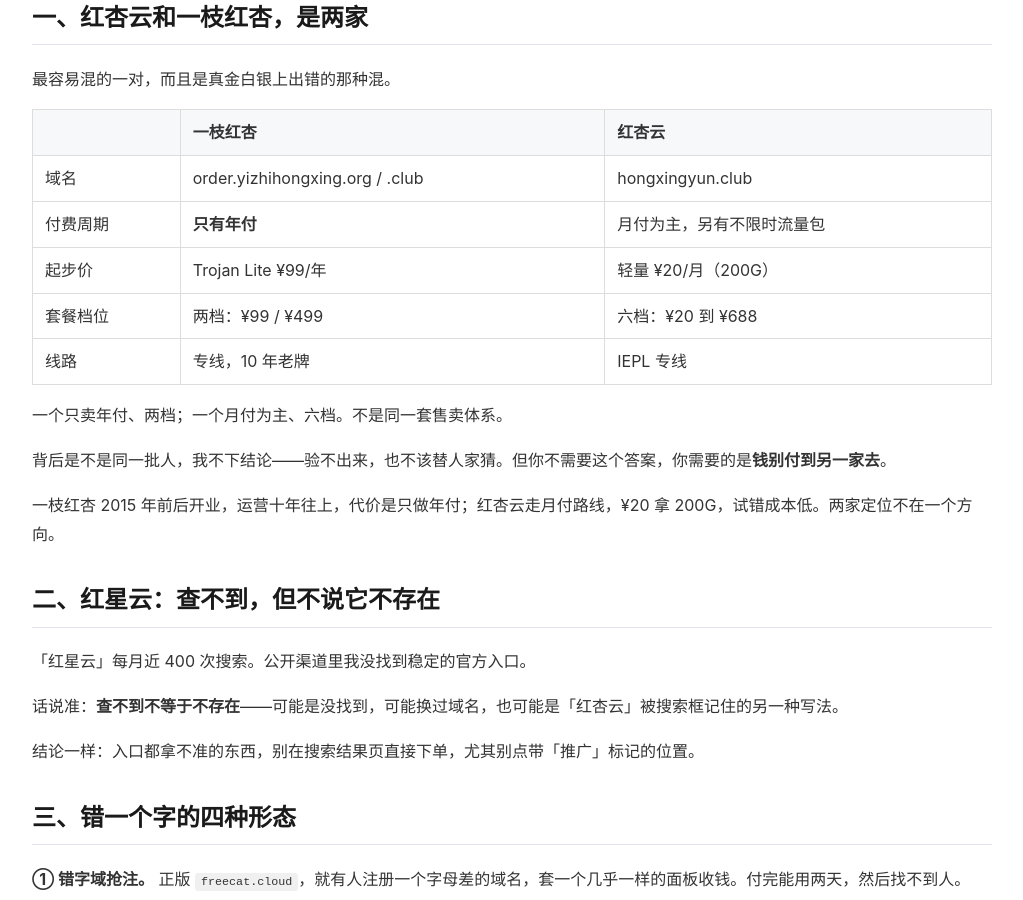
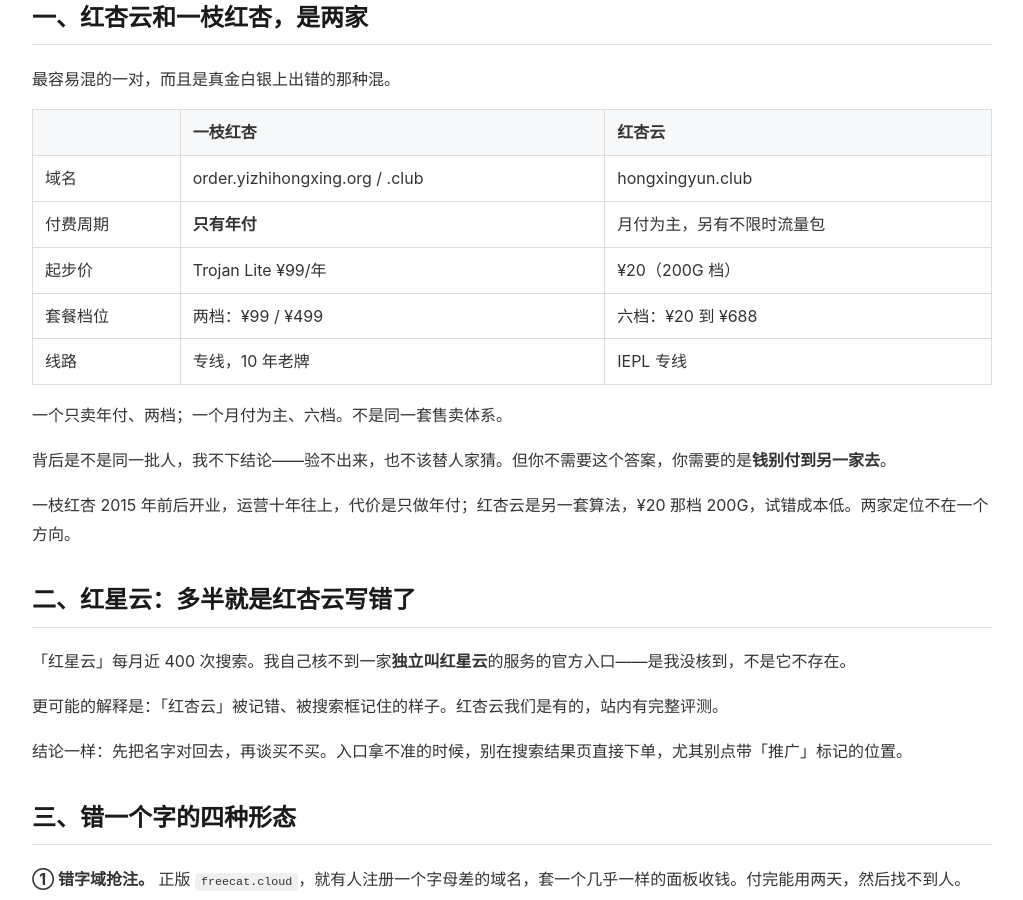
Before and after one commit to yezuofan/free-internet-guide, a Jekyll site: the page built from getting-started/airport-name-typo-guide-2026.md, in a window 1280 px wide and 900 px high, scrolled down 867 px. Shown: the whole window, without its empty margins (128-1151 px from the left). Built offline with Jekyll 4.4.1, drawn with Linux system fonts in a browser that asks for light colours; our own code applies the rules of GitHub Pages for plain Markdown files; some of the changed text lies outside the part shown.

Commit message:
revise(mirror): align 红星云 framing and 红杏云 pricing with blog revision

```diff
--- a/getting-started/airport-name-typo-guide-2026.md
+++ b/getting-started/airport-name-typo-guide-2026.md
@@ -27,7 +27,7 @@
 |:--|:--|:--|
 | 域名 | order.yizhihongxing.org / .club | hongxingyun.club |
 | 付费周期 | **只有年付** | 月付为主，另有不限时流量包 |
-| 起步价 | Trojan Lite ¥99/年 | 轻量 ¥20/月（200G） |
+| 起步价 | Trojan Lite ¥99/年 | ¥20（200G 档） |
 | 套餐档位 | 两档：¥99 / ¥499 | 六档：¥20 到 ¥688 |
 | 线路 | 专线，10 年老牌 | IEPL 专线 |
 
@@ -35,15 +35,15 @@
 
 背后是不是同一批人，我不下结论——验不出来，也不该替人家猜。但你不需要这个答案，你需要的是**钱别付到另一家去**。
 
-一枝红杏 2015 年前后开业，运营十年往上，代价是只做年付；红杏云走月付路线，¥20 拿 200G，试错成本低。两家定位不在一个方向。
+一枝红杏 2015 年前后开业，运营十年往上，代价是只做年付；红杏云是另一套算法，¥20 那档 200G，试错成本低。两家定位不在一个方向。
 
-## 二、红星云：查不到，但不说它不存在
+## 二、红星云：多半就是红杏云写错了
 
-「红星云」每月近 400 次搜索。公开渠道里我没找到稳定的官方入口。
+「红星云」每月近 400 次搜索。我自己核不到一家**独立叫红星云**的服务的官方入口——是我没核到，不是它不存在。
 
-话说准：**查不到不等于不存在**——可能是没找到，可能换过域名，也可能是「红杏云」被搜索框记住的另一种写法。
+更可能的解释是：「红杏云」被记错、被搜索框记住的样子。红杏云我们是有的，站内有完整评测。
 
-结论一样：入口都拿不准的东西，别在搜索结果页直接下单，尤其别点带「推广」标记的位置。
+结论一样：先把名字对回去，再谈买不买。入口拿不准的时候，别在搜索结果页直接下单，尤其别点带「推广」标记的位置。
 
 ## 三、错一个字的四种形态
 
@@ -76,7 +76,7 @@
 | [自由猫](https://api.huanghaiwan.com/go/自由猫) | freecat.cloud / freecat.net | ¥8/月 | 30GB 限 1 台；¥12 给 3 台；¥19.9 给 10 台；¥32.8 起不限。IEPL + MPTCP，100+ 节点 |
 | [仙路湾](https://api.huanghaiwan.com/go/仙路湾) | mm.xlw.uk | ¥10/月 | 50GB / 3 台 / 400Mbps；¥20 给 100GB / 5 台 / 600Mbps；¥30 起走 IEPL 专线。港台原生 IP 家宽，码 `xlw9` 九折 |
 | [一枝红杏](https://api.huanghaiwan.com/go/一枝红杏) | order.yizhihongxing.org / .club | ¥99/年 | 只有年付：Lite 每月 100G / 5 台；Pro ¥499/年，每月 500G / 不限设备 |
-| [红杏云](https://api.huanghaiwan.com/go/红杏云) | hongxingyun.club | ¥20/月 | 200G 起，四档月付到 ¥80/1200G；不限时包 ¥388/3000G、¥688/6000G |
+| [红杏云](https://api.huanghaiwan.com/go/红杏云) | hongxingyun.club | ¥20 起 | 200G 档起，往上到 ¥80/1200G；不限时包 ¥388/3000G、¥688/6000G |
 
 价格会变，下单前以官网当页为准。这张表的作用是给你一个对账基准——**数字对不上，就先停**。
 
```
Also changed, not shown: README.md (+1 -1 lines).
